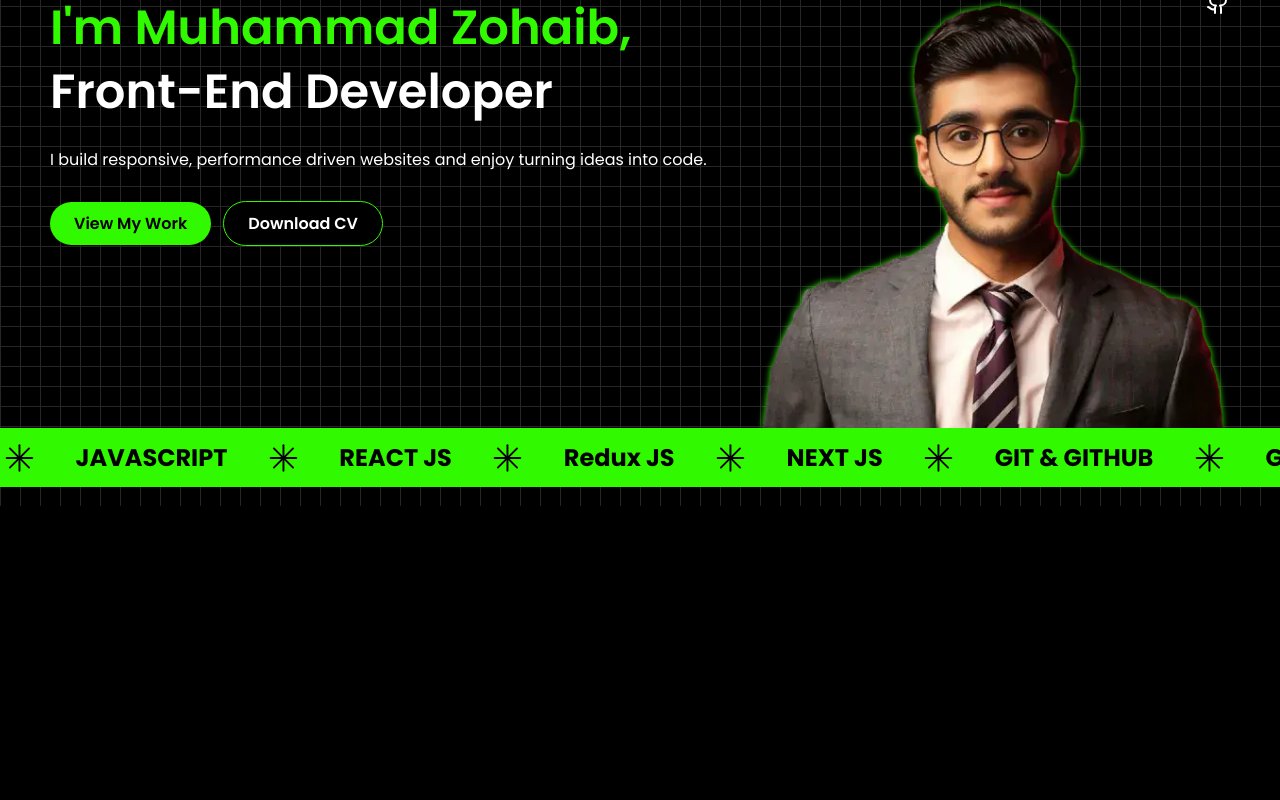
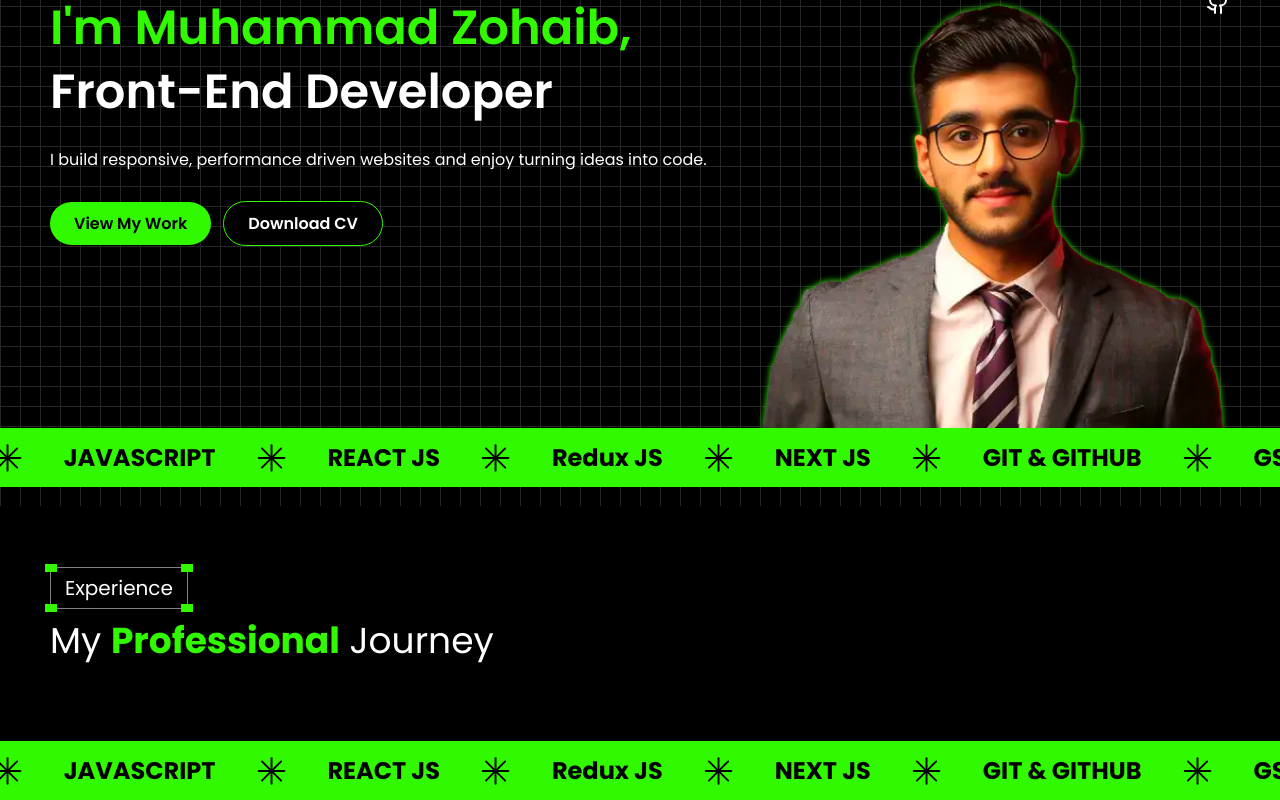
Before and after one commit to Muhammad-Zohaib-42/portfolio, a Next.js app: page / in a window 1280 px wide. Shown: the part 294-1094 px from the top of the page. Before the commit the page ends 800 px from the top, so only its background shows below. Built offline with nearby package versions, Linux system fonts and the light colour scheme.

Commit message:
experience section title component and title added

```diff
--- a/app/globals.css
+++ b/app/globals.css
@@ -1,4 +1,8 @@
 @import "tailwindcss";
+
+*::selection {
+  @apply bg-[#31F900] text-black
+}
 
 body {
     @apply bg-black
@@ -54,3 +58,7 @@ header nav a:hover {
   width: max-content;
   animation: scroll 20s linear infinite;
 }
+
+.title {
+  @apply text-white text-[27px] md:text-4xl mt-3
+}
--- a/app/page.js
+++ b/app/page.js
@@ -1,3 +1,4 @@
+import Experience from "@/components/Experience";
 import Header from "@/components/Header";
 import Hero from "@/components/Hero";
 import MarqueeText from "@/components/MarqueeText";
@@ -9,6 +10,8 @@ export default function Home() {
       <main>
         <Hero />
         <MarqueeText />
+        <Experience />
+        <MarqueeText />
       </main>
     </>
   );
--- /dev/null
+++ b/components/Experience.jsx
@@ -0,0 +1,12 @@
+import Title from "./Title";
+
+export default function Experience() {
+  return (
+    <section id="experience" className="py-10 md:py-20 relative z-50">
+        <div className="max-width">
+            <Title text="Experience" />
+            <h2 className="title">My <span className="text-[#31F900] font-bold">Professional</span> Journey</h2>
+        </div>
+    </section>
+  )
+}
--- a/components/HeroLeft.jsx
+++ b/components/HeroLeft.jsx
@@ -4,7 +4,7 @@ export default function HeroLeft() {
   return (
     <div className="text-white w-full md:w-[60%] h-full flex items-center mt-4">
         <div>
-          <Title />
+          <Title text="Hello There!" />
           <h1 className="text-[32.5px] md:text-[40px] lg:text-5xl font-semibold text-white leading-10 md:leading-16 my-3 md:my-6">
               <span className="text-[#31F900] block"><span className="hidden md:inline">I'm</span> Muhammad Zohaib,</span>
               <span className="block">Front-End Developer</span>
--- a/components/HeroRight.jsx
+++ b/components/HeroRight.jsx
@@ -5,7 +5,7 @@ import SocialIcons from "./SocialIcons";
 export default function HeroRight() {
   return (
     <div className="relative w-full md:w-[40%] h-80 md:h-full">
-        <Image src={zohaib} alt="Zohaib Ranjha" className="absolute bottom-0 drop-shadow-[0_.5px_2px_#31F900] md:drop-shadow-[0_.5px_3px_#31F900] hover:drop-shadow-[0_4px_8px_#31F900] transition" width={600} height={600} />
+        <Image src={zohaib} alt="Zohaib Ranjha" className="absolute bottom-0 drop-shadow-[0_.5px_2px_#31F900] md:drop-shadow-[0_.5px_3px_#31F900] hover:drop-shadow-[0_4px_8px_#31F900] transition md:saturate-150" width={600} height={600} />
         <SocialIcons />
     </div>
   )
--- a/components/Title.jsx
+++ b/components/Title.jsx
@@ -1,7 +1,7 @@
-export default function Title() {
+export default function Title({text}) {
   return (
     <div className="text-white border border-[rgba(255,255,255,0.5)] inline-block text-sm md:text-xl py-1 md:py-[6px] px-3 md:px-[14px] relative">
-        Hello There!
+        {text}
         <div className="h-[6px] md:h-2 w-[10px] md:w-3 bg-[#31F900] absolute -top-[3px] md:-top-1 -left-[5px] md:-left-[6px]"></div>
         <div className="h-[6px] md:h-2 w-[10px] md:w-3 bg-[#31F900] absolute -top-[3px] md:-top-1 -right-[5px] md:-right-[6px]"></div>
         <div className="h-[6px] md:h-2 w-[10px] md:w-3 bg-[#31F900] absolute -bottom-[3px] md:-bottom-1 -left-[5px] md:-left-[6px]"></div>
```
Also changed, not shown: public/codewise.png (added).
